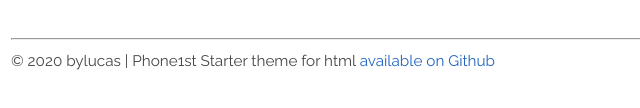
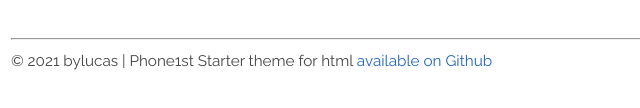
Before and after one commit to bylucas/phone1st-theme, a plain HTML site: page build/index.html in a window 1280 px wide. Shown: the part 694-802 px from the top of the page, 53-693 px from the left. Drawn offline with Linux system fonts and the light colour scheme.

Commit message:
last commit

```diff
--- a/build/index.html
+++ b/build/index.html
@@ -58,7 +58,7 @@
 <hr>
 </section>
 <footer>
-<p class="third">&copy; 2020 bylucas <span>|</span> Phone1st Starter theme for html <a href="https://github.com/bylucas/phone1st-theme" title="Phone1st Starter Theme for html available on Github">available on Github</a></p>
+<p class="third">&copy; 2021 bylucas <span>|</span> Phone1st Starter theme for html <a href="https://github.com/bylucas/phone1st-theme" title="Phone1st Starter Theme for html available on Github">available on Github</a></p>
 </footer>
 
 </div><!-- wrapper   -->
```
Also changed, not shown: build/test/extras.html (+1 -1 lines), build/test/test.html (+1 -1 lines), 2 other files.
